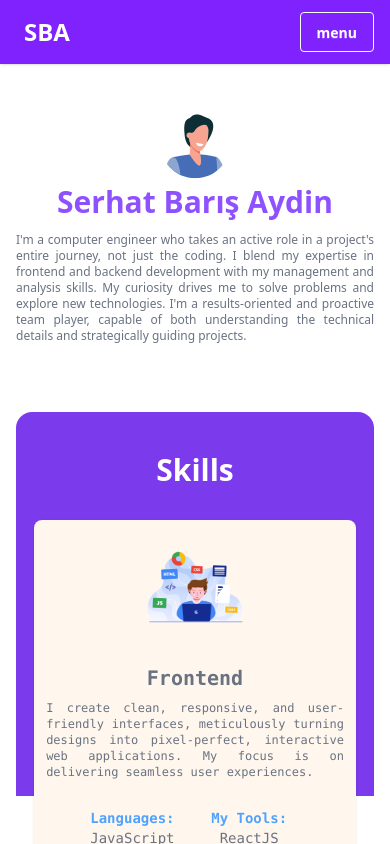
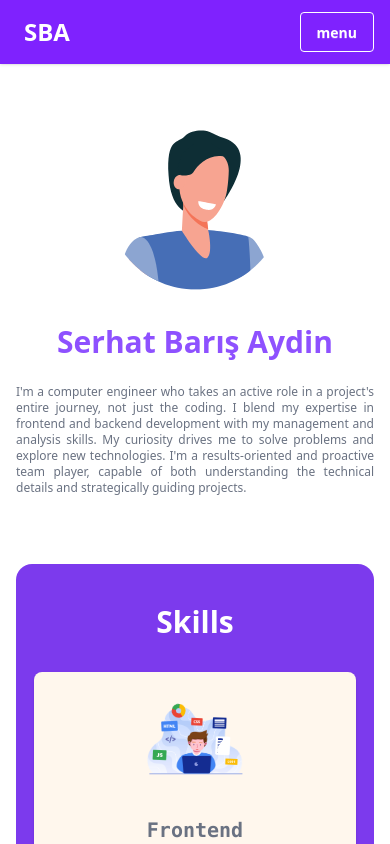
Before and after one commit to SerhatBarisAydin/portfolio-Website, a React (Vite) app: page / in a window 390 px wide. Built offline with nearby package versions, Linux system fonts and the light colour scheme.

Commit message:
text fixed

```diff
--- a/src/components/sections/AboutMeComponent.tsx
+++ b/src/components/sections/AboutMeComponent.tsx
@@ -6,8 +6,8 @@ const AboutMeComponent = () => {
     <div id="about" className="hero mt-6 pt-16 h-4/5 w-12/12 md:10/12 mb-10 md:mb-0  ">
       <div className="hero-content text-center">
         <div className="w-full  ">
-          <Lottie className="md:h-50 md:mb-10 h-20" animationData={avatar} />
-          <h1 className="md:text-5xl text-3xl font-bold text-violet-500">Serhat Barış Aydin</h1>
+          <Lottie className="md:h-50 md:mb-10 h-50 mb-5" animationData={avatar} />
+          <h1 className="md:text-5xl text-3xl font-extrabold mb-3 xl:mb-0 text-violet-500">Serhat Barış Aydin</h1>
           <p className="py-3 md:py-6 md:text-lg text-xs md:text-center text-justify text-gray-500">
             I'm a computer engineer who takes an active role in a project's
             entire journey, not just the coding. I blend my expertise in
```
